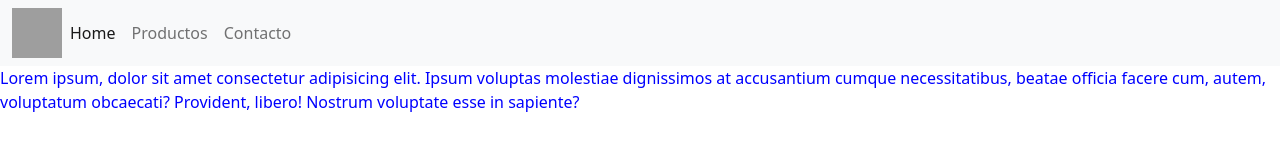
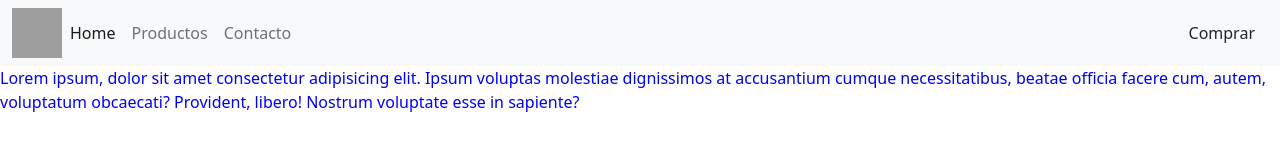
Before and after one commit to ValeriaFigueroa24/mi_repositorio, a plain HTML site: page productos.html in a window 1280 px wide. Drawn offline with nearby package versions, Linux system fonts and the light colour scheme; grey boxes are pictures that could not be loaded.

Commit message:
git commit "nuevo boton-comprar"

```diff
--- a/productos.html
+++ b/productos.html
@@ -30,7 +30,7 @@
             <a class="nav-link" href="./contacto.html">Contacto</a>
           </li>
         </ul>
-
+        <button class="btn">Comprar</button>
       </div>
     </div>
   </nav>
```
